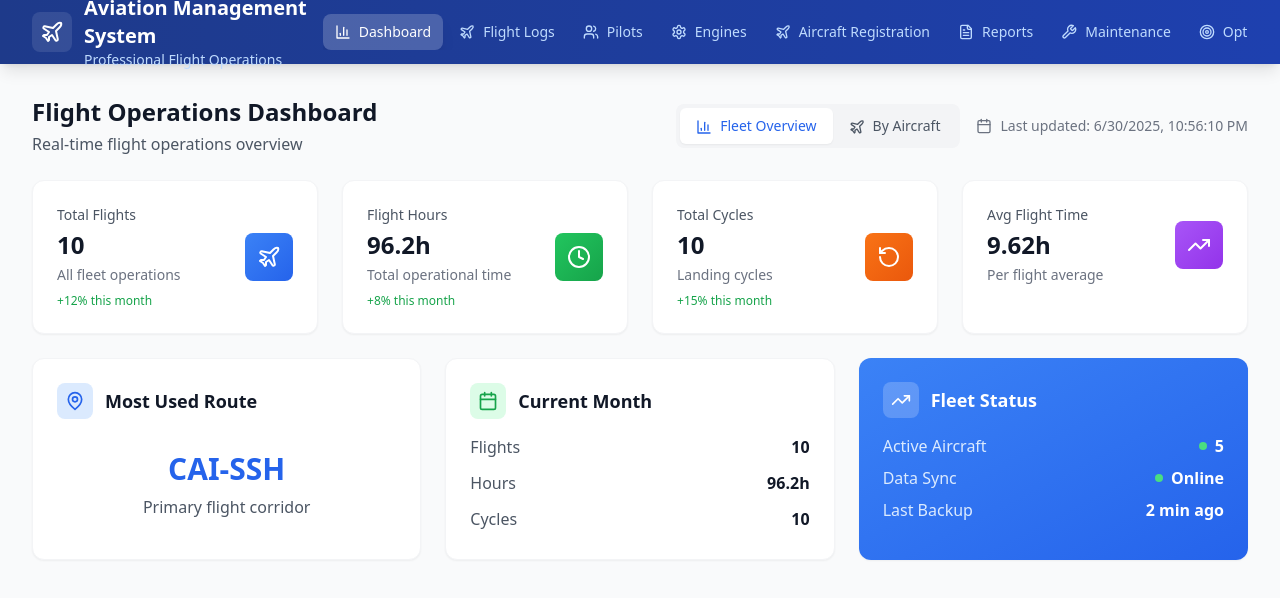
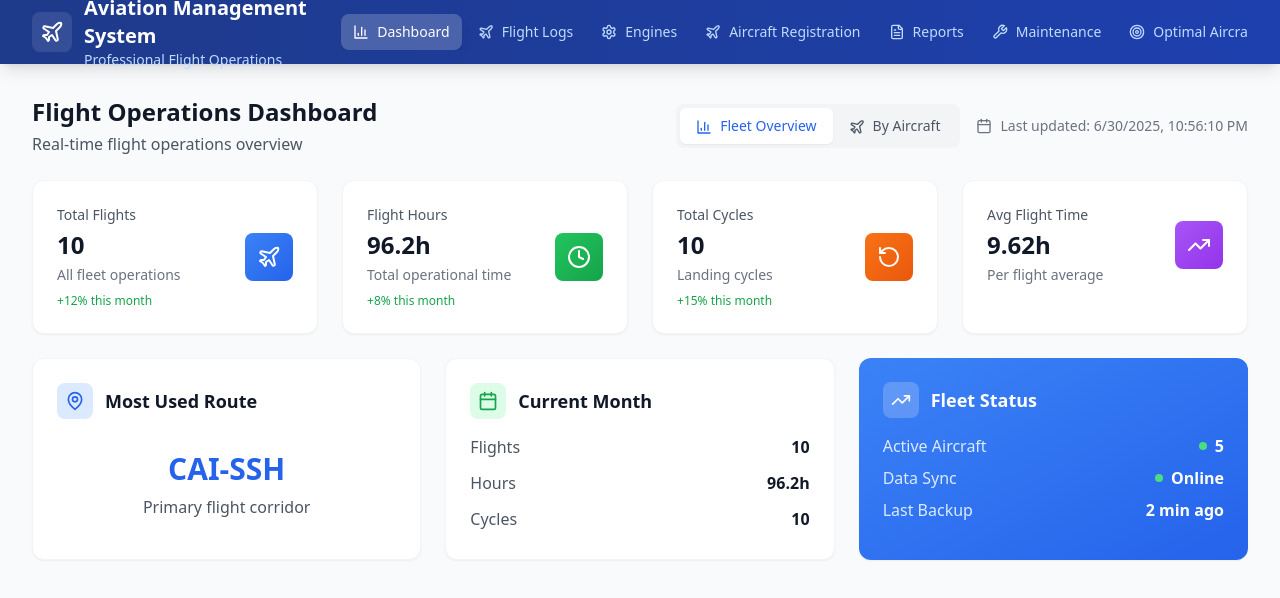
Before and after one commit to Mohamesaidsalem/Flight-Time, a React (Vite) app: page / in a window 1280 px wide. Shown: the top 598 px of the page. Built offline with nearby package versions, Linux system fonts and the light colour scheme.

Commit message:
تعديلات جديدة

```diff
--- a/src/App.tsx
+++ b/src/App.tsx
@@ -6,7 +6,7 @@ import { FlightForm } from './components/FlightForm/FlightForm';
 import { ReportsPage } from './components/Reports/ReportsPage';
 import { MaintenancePage } from './components/Maintenance/MaintenancePage';
 import { OptimalAircraftPage } from './components/OptimalAircraft/OptimalAircraftPage';
-import { PilotsPage } from './components/Pilots/PilotsPage';
+// import { PilotsPage } from './components/Pilots/PilotsPage';
 import { EnginesPage } from './components/Engines/EnginesPage';
 import { AircraftRegistrationPage } from './components/AircraftRegistration/AircraftRegistrationPage';
 import { useFlights } from './hooks/useFlights';
@@ -82,7 +82,7 @@ function App() {
           />
         )}
 
-        {activeTab === 'pilots' && <PilotsPage />}
+        {/* {activeTab === 'pilots' && <PilotsPage />} */}
 
         {activeTab === 'engines' && <EnginesPage />}
 
@@ -128,7 +128,7 @@ function App() {
                   <div className="p-4 bg-blue-50 rounded-lg">
                     <h4 className="font-medium text-blue-900 mb-2">Advanced Features</h4>
                     <ul className="text-sm text-blue-800 space-y-1">
-                      <li>✓ Pilot management system</li>
+                      {/* <li>✓ Pilot management system</li> */}
                       <li>✓ Engine tracking & monitoring</li>
                       <li>✓ Aircraft registration system</li>
                       <li>✓ Maintenance scheduling</li>
--- a/src/components/Layout/Header.tsx
+++ b/src/components/Layout/Header.tsx
@@ -10,7 +10,7 @@ export const Header: React.FC<HeaderProps> = ({ activeTab, onTabChange }) => {
   const tabs = [
     { id: 'dashboard', label: 'Dashboard', icon: BarChart3 },
     { id: 'flights', label: 'Flight Logs', icon: Plane },
-    { id: 'pilots', label: 'Pilots', icon: Users },
+    // { id: 'pilots', label: 'Pilots', icon: Users },
     { id: 'engines', label: 'Engines', icon: Settings },
     { id: 'registration', label: 'Aircraft Registration', icon: Plane },
     { id: 'reports', label: 'Reports', icon: FileText },
```
